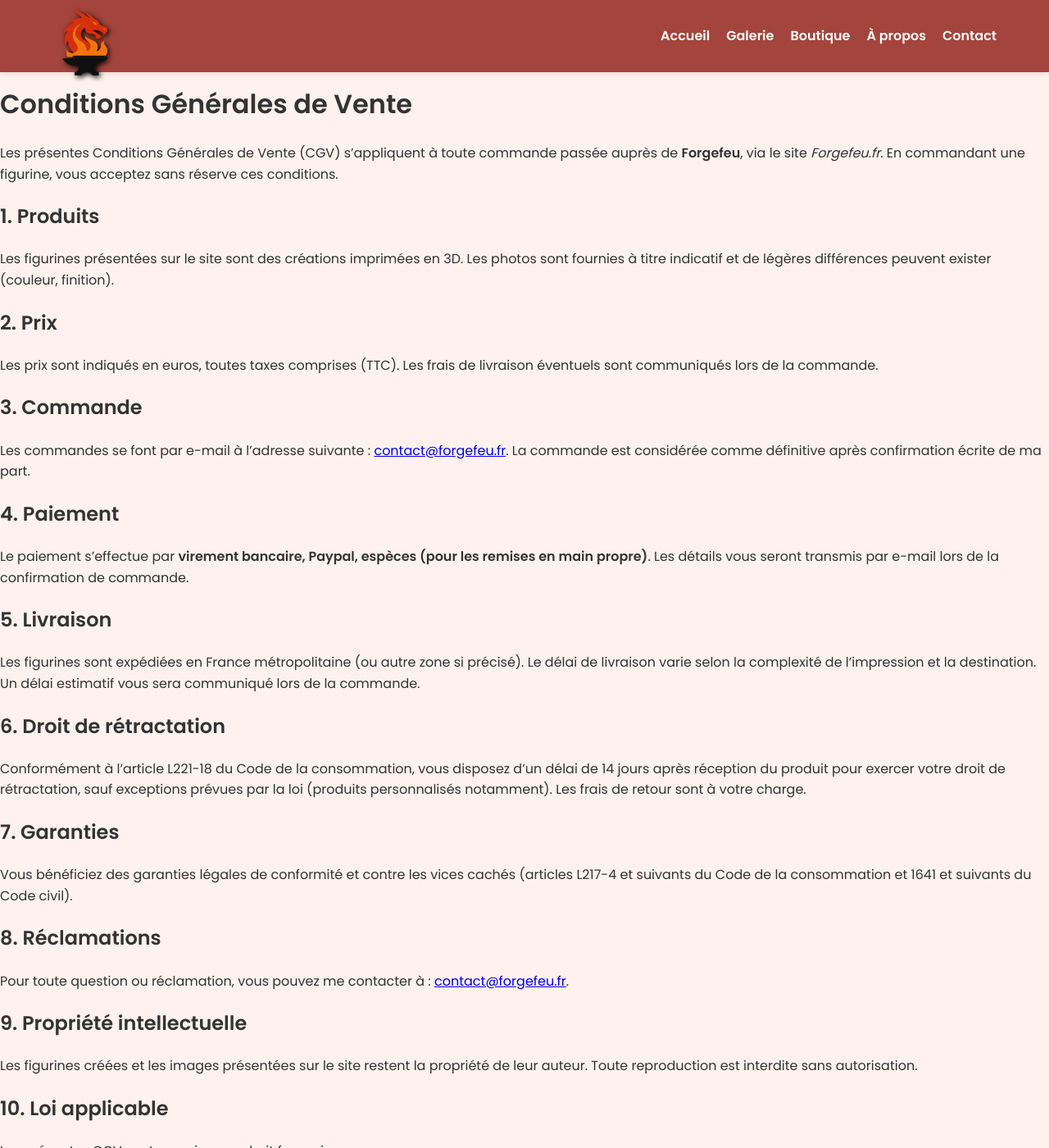
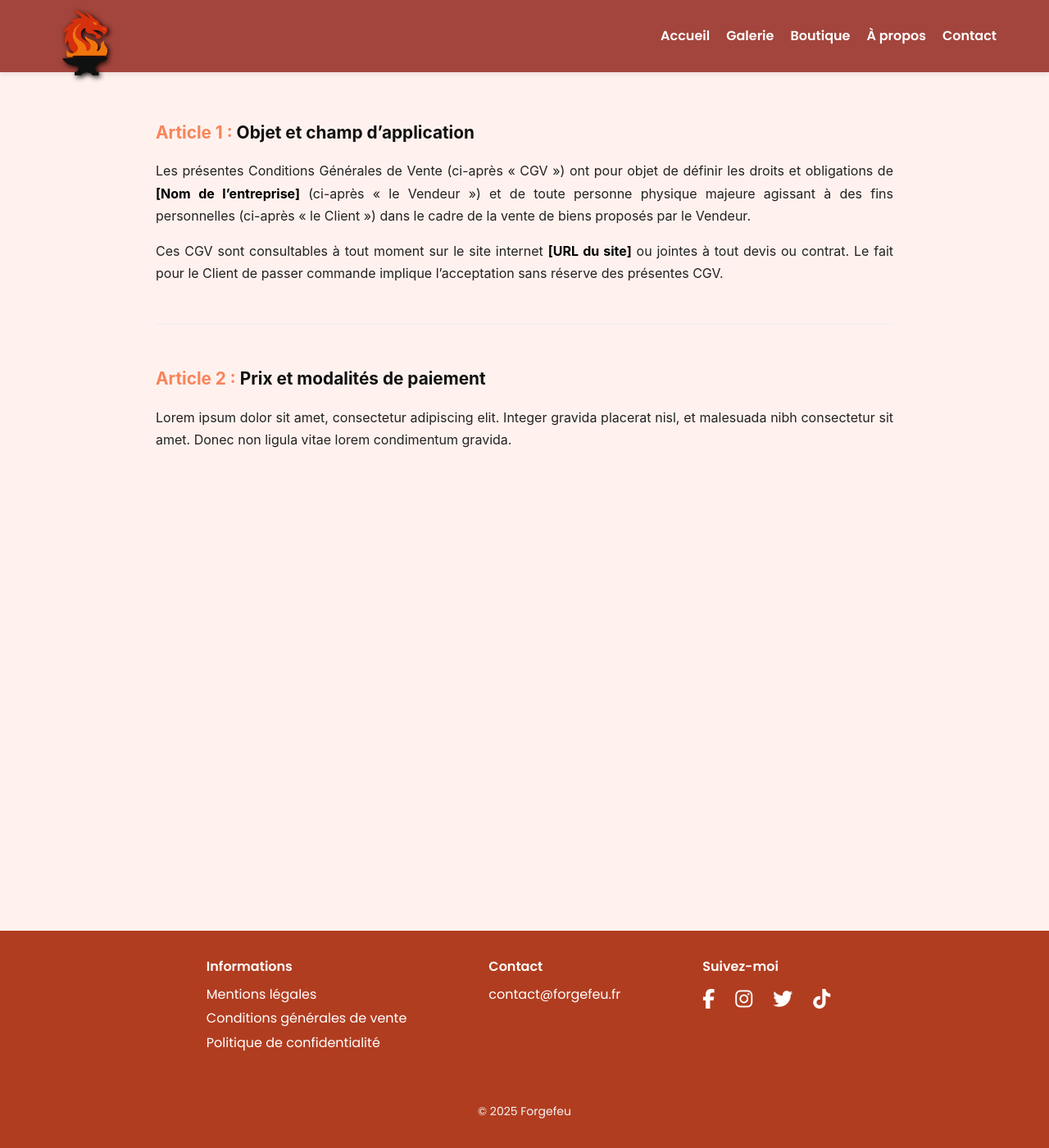
Before and after one commit to Yaen-Ghost/forgefeu, a Jekyll site: the page built from cgv.html, in a window 1280 px wide and 1400 px high. Shown: the whole window at 82% size. Built offline with Jekyll 4.4.1, drawn with Linux system fonts in a browser that asks for light colours; some of the changed text lies outside the part shown.

Commit message:
Update cgv.html

```diff
--- a/cgv.html
+++ b/cgv.html
@@ -3,40 +3,29 @@ layout: default
 title: "Conditions Générales de Vente"
 permalink: /cgv/
 ---
-    <h1>Conditions Générales de Vente</h1>
-    <p>Les présentes Conditions Générales de Vente (CGV) s’appliquent à toute commande passée auprès de <strong>Forgefeu</strong>, via le site <em>Forgefeu.fr</em>.
-    En commandant une figurine, vous acceptez sans réserve ces conditions.</p>
+<section class="cgv">
+  <article class="cgv-article">
+    <h2><span>Article 1 :</span> Objet et champ d’application</h2>
+    <p>
+      Les présentes Conditions Générales de Vente (ci-après « CGV ») ont pour objet de définir
+      les droits et obligations de <strong>[Nom de l’entreprise]</strong> (ci-après « le Vendeur »)
+      et de toute personne physique majeure agissant à des fins personnelles (ci-après « le Client »)
+      dans le cadre de la vente de biens proposés par le Vendeur.
+    </p>
 
-    <h2>1. Produits</h2>
-    <p>Les figurines présentées sur le site sont des créations imprimées en 3D. Les photos sont fournies à titre indicatif et de légères différences peuvent exister (couleur, finition).</p>
+    <p>
+      Ces CGV sont consultables à tout moment sur le site internet
+      <strong>[URL du site]</strong> ou jointes à tout devis ou contrat. Le fait pour le Client de
+      passer commande implique l’acceptation sans réserve des présentes CGV.
+    </p>
+  </article>
 
-    <h2>2. Prix</h2>
-    <p>Les prix sont indiqués en euros, toutes taxes comprises (TTC). Les frais de livraison éventuels sont communiqués lors de la commande.</p>
-
-    <h2>3. Commande</h2>
-    <p>Les commandes se font par e-mail à l’adresse suivante : <a href="mailto:contact@forgefeu.fr">contact@forgefeu.fr</a>.
-    La commande est considérée comme définitive après confirmation écrite de ma part.</p>
-
-    <h2>4. Paiement</h2>
-    <p>Le paiement s’effectue par <strong>virement bancaire, Paypal, espèces (pour les remises en main propre)</strong>. Les détails vous seront transmis par e-mail lors de la confirmation de commande.</p>
-
-    <h2>5. Livraison</h2>
-    <p>Les figurines sont expédiées en France métropolitaine (ou autre zone si précisé).
-    Le délai de livraison varie selon la complexité de l’impression et la destination. Un délai estimatif vous sera communiqué lors de la commande.</p>
-
-    <h2>6. Droit de rétractation</h2>
-    <p>Conformément à l’article L221-18 du Code de la consommation, vous disposez d’un délai de 14 jours après réception du produit pour exercer votre droit de rétractation, sauf exceptions prévues par la loi (produits personnalisés notamment).
-    Les frais de retour sont à votre charge.</p>
-
-    <h2>7. Garanties</h2>
-    <p>Vous bénéficiez des garanties légales de conformité et contre les vices cachés (articles L217-4 et suivants du Code de la consommation et 1641 et suivants du Code civil).</p>
-
-    <h2>8. Réclamations</h2>
-    <p>Pour toute question ou réclamation, vous pouvez me contacter à :
-    <a href="contact@forgefeu.fr">contact@forgefeu.fr</a>.</p>
-
-    <h2>9. Propriété intellectuelle</h2>
-    <p>Les figurines créées et les images présentées sur le site restent la propriété de leur auteur. Toute reproduction est interdite sans autorisation.</p>
-
-    <h2>10. Loi applicable</h2>
-    <p>Les présentes CGV sont soumises au droit français.</p>
+  <article class="cgv-article">
+    <h2><span>Article 2 :</span> Prix et modalités de paiement</h2>
+    <p>
+      Lorem ipsum dolor sit amet, consectetur adipiscing elit. Integer gravida
+      placerat nisl, et malesuada nibh consectetur sit amet. Donec non ligula
+      vitae lorem condimentum gravida.
+    </p>
+  </article>
+</section>
```
